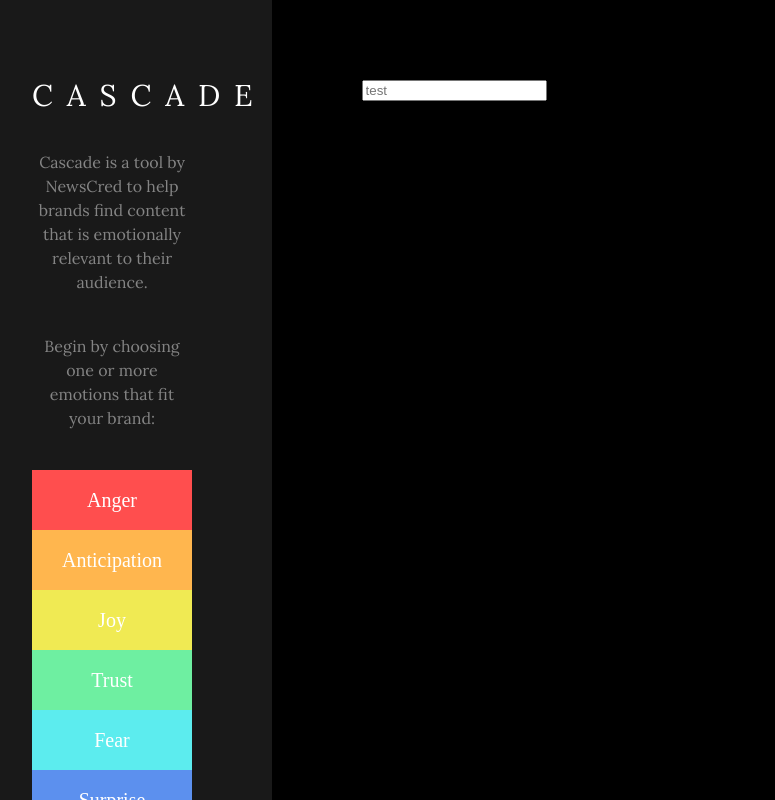
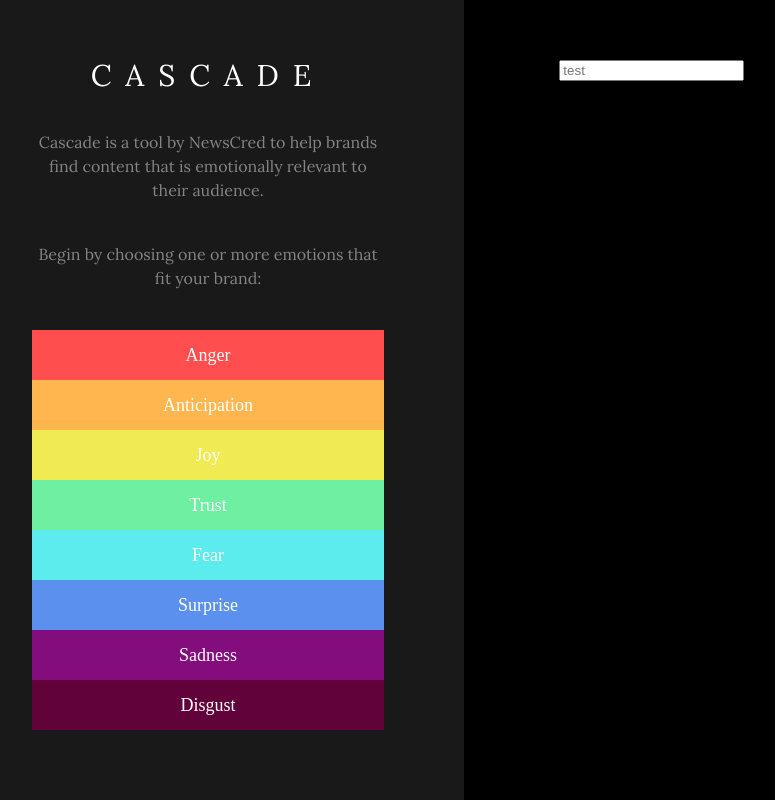
Before and after one commit to winlin-newscred/Cascade, a plain HTML site: page CASCADE/index.html in a window 1280 px wide. Shown: the whole page, without its empty margins (48-823 px from the left). Drawn offline with nearby package versions, Linux system fonts and the light colour scheme; a script that the page names is missing.

Commit message:
sizing and padding fixes to fit better on more screens

```diff
--- a/CASCADE/sass/article.scss
+++ b/CASCADE/sass/article.scss
@@ -1,7 +1,7 @@
 //article styles
 
 .content {
-	@include span(2/4);
+	@include span(5/5);
 	@include animation-duration(3s);
 	&.article {
 		@include animation-duration(1s);
--- a/CASCADE/sass/base.scss
+++ b/CASCADE/sass/base.scss
@@ -18,11 +18,11 @@
 }
 
 aside {
-	@include span(1/4);
+	@include span(2/5);
 	position: fixed;
 	min-height: 100%;
 	background: #191919;
-	padding: 80px;
+	padding: 60px 80px;
 	&.anger {
 	background: #ff4e4e;
 	-webkit-animation-delay: 1s; /* Chrome, Safari, Opera */
@@ -66,10 +66,10 @@
 }
 
 article {
-	@include span(3/4);
-	@include shift(1/4);
-	width: 74%;
-	padding: 80px;
+	@include span(3/5);
+	@include shift(2/5);
+	width: 57%;
+	padding: 60px 80px;
 }
 hr {
 	margin-bottom: 40px;
@@ -120,12 +120,12 @@
 	text-decoration: none;
 	display: block;
 	.emotion-button {
-		padding: 20px;
+		padding: 16px;
 		color: #fff;
 		text-decoration: none;
 		background: #363636;
 		text-align: center;
-		font-size: 20px;
+		font-size: 18px;
 		&.anger {
 			background: #ff4e4e;
     		-webkit-animation-delay: 1s; /* Chrome, Safari, Opera */
```
Also changed, not shown: CASCADE/css/screen.css.
